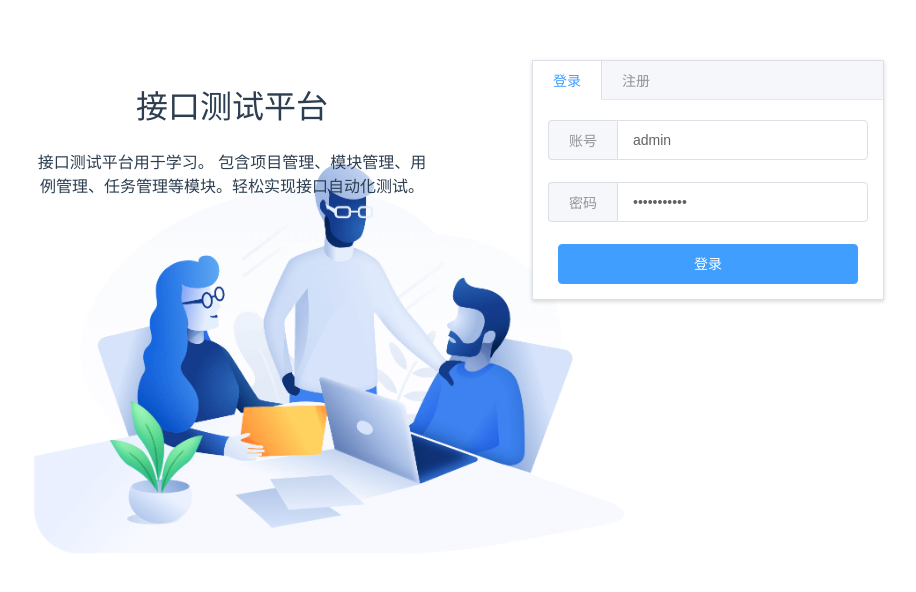
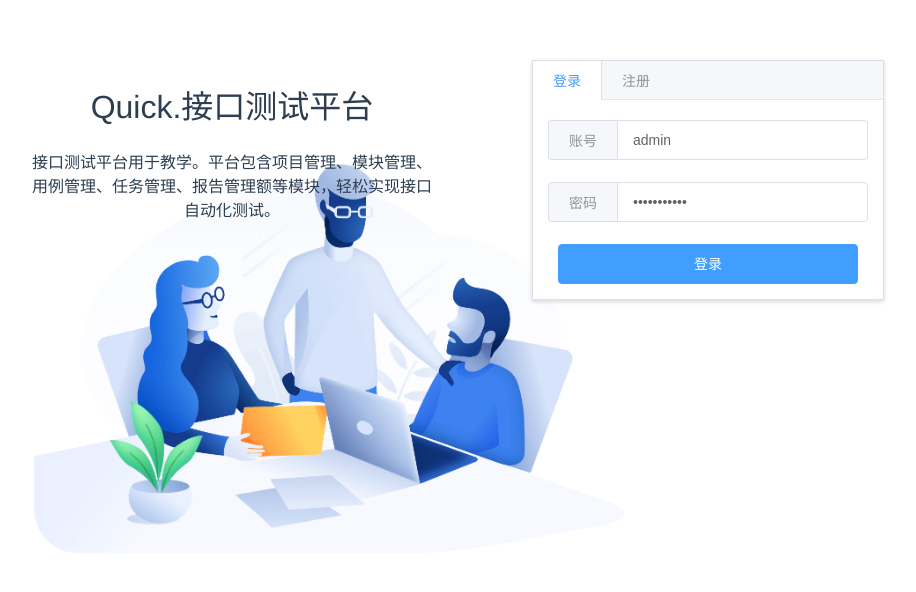
Before and after one commit to defnngj/test_dev05, a Vue app in the folder frontend/: page /#/login in a window 1280 px wide. Shown: the part 140-732 px from the top of the page, without its empty margins (158-1074 px from the left). Built offline with nearby package versions, Linux system fonts and the light colour scheme; no server answers.

Commit message:
feat: 更换logo

```diff
--- a/frontend/src/views/Login.vue
+++ b/frontend/src/views/Login.vue
@@ -5,8 +5,8 @@
       <img src="../assets/illustration.png" width="100%" height="100%" alt="" />
     </div>
     <div class="project-desc">
-      <h1>接口测试平台</h1>
-      <p>接口测试平台用于学习。 包含项目管理、模块管理、用例管理、任务管理等模块。轻松实现接口自动化测试。</p>
+      <h1>Quick.接口测试平台</h1>
+      <p>接口测试平台用于教学。平台包含项目管理、模块管理、用例管理、任务管理、报告管理额等模块，轻松实现接口自动化测试。</p>
     </div>
     <div class="login-window">
       <el-tabs v-model="activeName" type="border-card" style="width: 350px;">
--- a/frontend/src/views/Navigation.vue
+++ b/frontend/src/views/Navigation.vue
@@ -3,7 +3,7 @@
     <el-container style="height: 100%; border: 1px solid #eee">
       <el-aside width="160px" style="background-color: rgb(84, 92, 100)">
         <!-- <h1>重定向</h1> -->
-        <img class="logo" alt="itest logo" src="../assets/itestLogo.png" />
+        <img class="logo" alt="itest logo" src="../assets/quick.svg" />
         <el-menu
           default-active="onRoutes"
           class="el-menu-vertical-demo"
@@ -139,7 +139,7 @@ a {
 .logo {
   margin-top: 20px;
   margin-bottom: 10px;
-  height: 15px;
+  height: 22px;
 }
 .el-header {
   background-color: #b3c0d1;
```
Also changed, not shown: frontend/src/assets/quick.svg (added).
